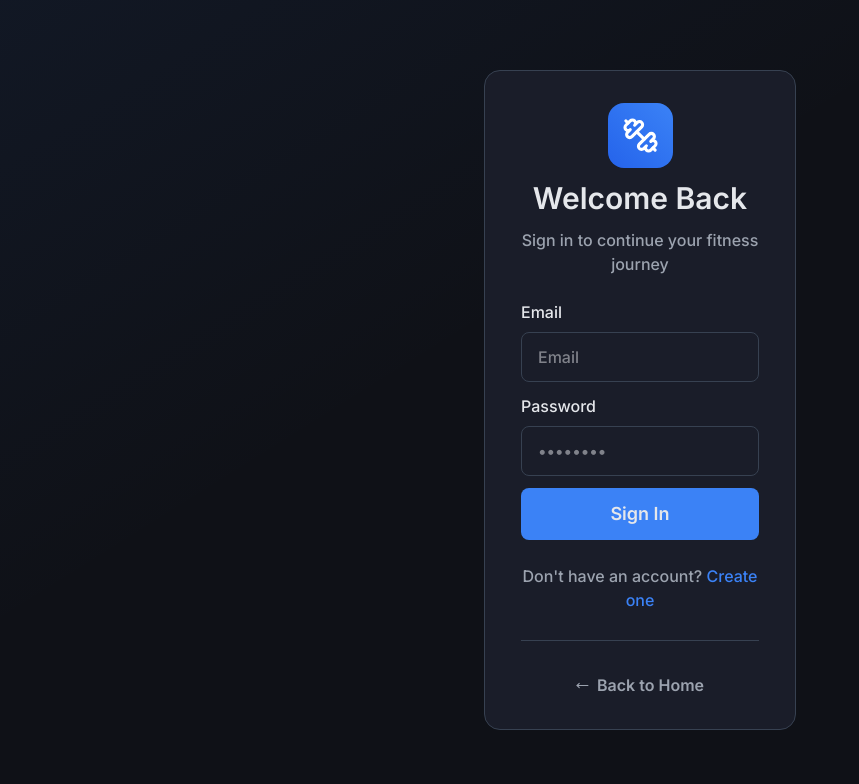
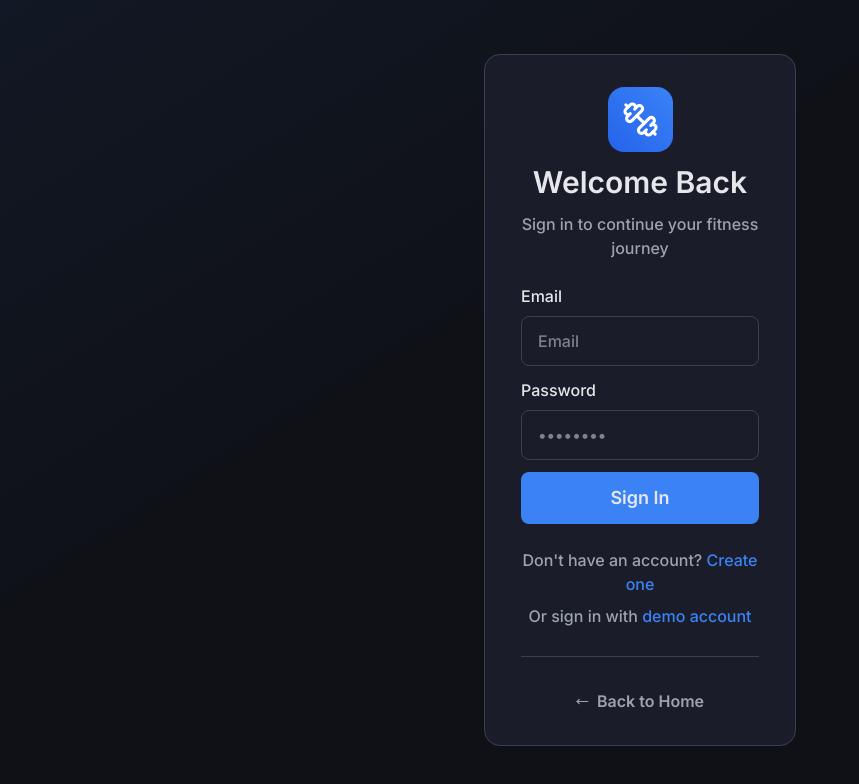
Before and after one commit to Koraxdd/LiftLog, a Next.js app: page /login in a window 1280 px wide. Shown: the top 784 px of the page, without its empty margins (0-859 px from the left). Built offline with nearby package versions, Linux system fonts and the light colour scheme.

Commit message:
feat: added demo account

```diff
--- a/src/app/(auth)/login/page.tsx
+++ b/src/app/(auth)/login/page.tsx
@@ -1,7 +1,10 @@
+"use client"
+
 import { Dumbbell, MoveLeft } from "lucide-react"
 import Link from "next/link"
 import LoginForm from "@/components/Auth/LoginForm"
 import Button from "@/components/UI/Button/Button"
+import { signIn } from "next-auth/react"
 
 export default function LoginPage() {
     return (
@@ -17,7 +20,15 @@ export default function LoginPage() {
                 </div>
                 <div className="flex flex-col gap-6 border-b border-subtle">
                     <LoginForm />
-                    <p className="font-medium text-center mb-7">Don't have an account? <Link href="/register" className="text-brand md:hover:underline">Create one</Link></p>
+                    <div className="text-center mb-7">
+                        <p className="font-medium mb-2">Don't have an account? <Link href="/register" className="text-brand md:hover:underline">Create one</Link></p>
+                        <p className="font-medium">Or sign in with <button className="text-brand hover:underline cursor-pointer" onClick={async () => {
+                            await signIn("credentials", {
+                                email: "demo@gmail.com",
+                                password: "demodemo123"
+                            })
+                        }}>demo account</button></p>
+                    </div>
                 </div>
                 <div className="flex justify-center mb-6">
                     <Button variant="ghost" size="sm" href="/"><MoveLeft size={13} className="inline-flex" /> Back to Home</Button>
```
